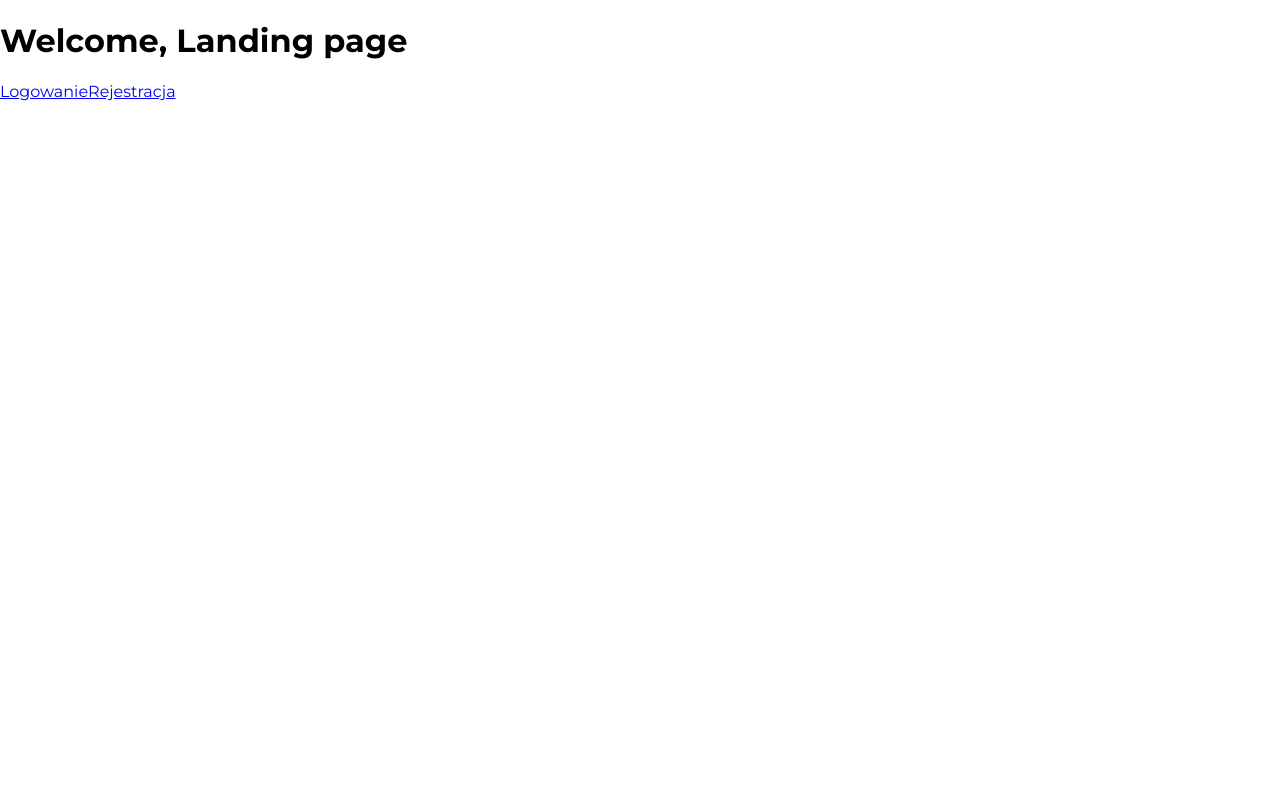
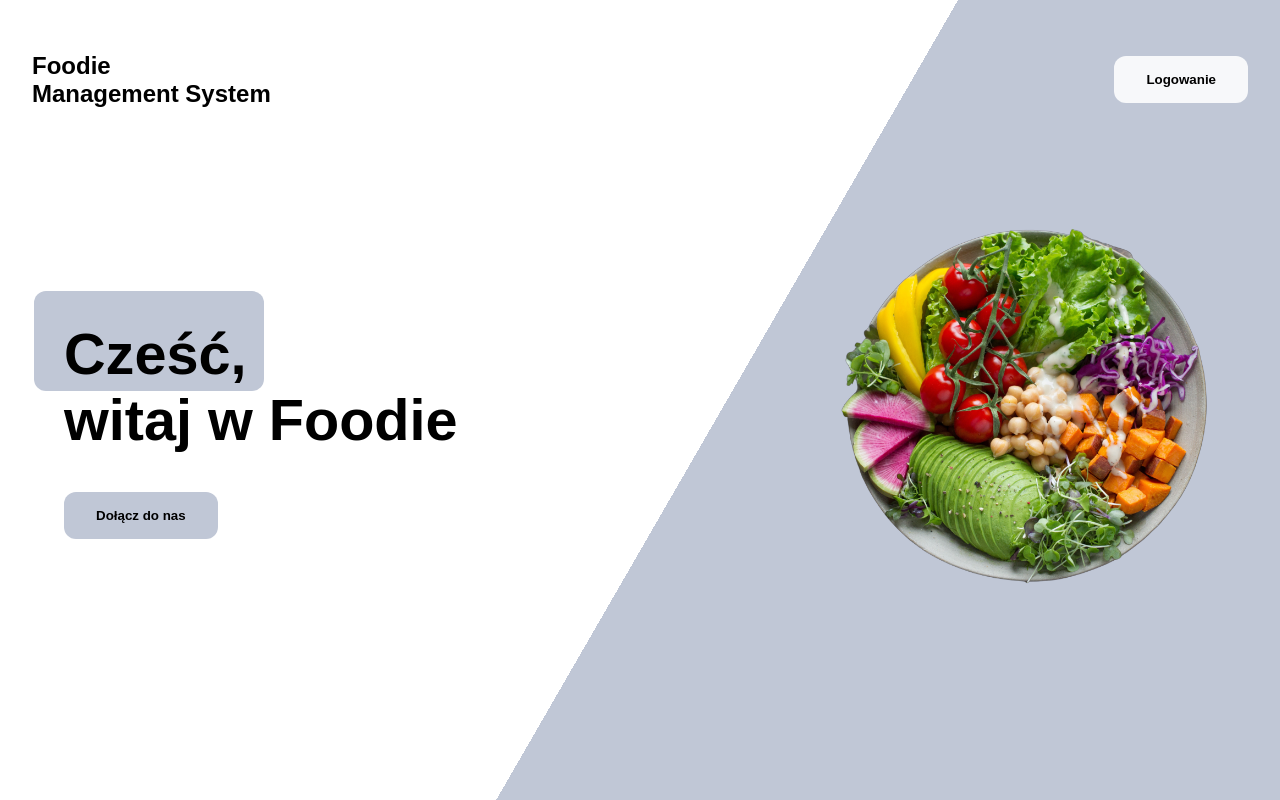
Before and after one commit to Krzysiekksi6/FMS-Frontend, a React (Vite) app: page / in a window 1280 px wide. Built offline with nearby package versions, Linux system fonts and the light colour scheme; no server answers.

Commit message:
feature/landing page final

```diff
--- /dev/null
+++ b/src/views/Layout/Layout.styles.ts
@@ -0,0 +1,82 @@
+import styled from "styled-components";
+
+export const Wrapper = styled.main`
+  background-color: unset;
+  height: 100vh;
+  background-image: linear-gradient(
+    120deg,
+    rgb(255, 255, 255),
+    rgb(255, 255, 255) 55%,
+    #c0c7d6 55%,
+    #c0c7d6
+  );
+`;
+
+export const Navbar_Wrapper = styled.nav`
+  display: flex;
+  justify-content: space-between;
+  align-items: center;
+  padding: 2rem;
+`;
+
+export const Logo_Wrapper = styled.div``;
+export const Actions_Wrapper = styled.div``;
+
+export const Title = styled.h1`
+  font-size: 3.6rem;
+  position: relative;
+  z-index: 1;
+
+  &::before {
+    content: "";
+    position: absolute;
+    background-color: #c0c7d6;
+    width: 230px;
+    height: 100px;
+    left: -30px;
+    top: -30px;
+    z-index: -1;
+    border-radius: 12px;
+  }
+`;
+
+export const Register_Button = styled.button`
+  background-color: #c0c7d6;
+  padding: 1rem 2rem;
+  border-radius: 12px;
+  border: none;
+  a {
+    text-decoration: none;
+    color: black;
+    font-weight: bold;
+  }
+`;
+
+export const Login_Button = styled.button`
+  background-color: #f7f8fa;
+  padding: 1rem 2rem;
+  border-radius: 12px;
+  border: none;
+  a {
+    text-decoration: none;
+    color: black;
+    font-weight: bold;
+  }
+`;
+
+export const Header_Wrapper = styled.header`
+  padding: 4rem;
+  display: flex;
+  justify-content: space-between;
+  align-items: center;
+`;
+
+export const ImageWrapper = styled.div`
+  display: flex;
+  justify-content: flex-end;
+  align-items: center;
+  img {
+    display: block;
+    width: 55%;
+  }
+`;
--- a/src/views/Layout/Layout.tsx
+++ b/src/views/Layout/Layout.tsx
@@ -1,13 +1,48 @@
 import { Link } from "react-router-dom";
+import {
+  Actions_Wrapper,
+  Header_Wrapper,
+  Login_Button,
+  Register_Button,
+  Logo_Wrapper,
+  Navbar_Wrapper,
+  Title,
+  Wrapper,
+  ImageWrapper,
+} from "./Layout.styles";
+import Image from "src/assets/img/about-background-image.png";
 
 const Layout = () => {
   return (
-    <main>
-      <h1>Welcome, Landing page</h1>
-      <Link to={"login"}>Logowanie</Link>
-
-      <Link to={"register"}>Rejestracja</Link>
-    </main>
+    <Wrapper>
+      <Navbar_Wrapper>
+        <Logo_Wrapper>
+          <h1>
+            Foodie <br /> Management System
+          </h1>
+        </Logo_Wrapper>
+        <Actions_Wrapper>
+          <Login_Button>
+            <Link to={"login"}>Logowanie</Link>
+          </Login_Button>
+        </Actions_Wrapper>
+      </Navbar_Wrapper>
+      <Header_Wrapper>
+        <div className="hello">
+          <Title>
+            Cześć, <br></br>witaj w Foodie
+          </Title>
+          <Register_Button>
+            <Link to={"register"}>Dołącz do nas</Link>
+          </Register_Button>
+        </div>
+        <div className="hi">
+          <ImageWrapper>
+            <img src={Image} alt="" />
+          </ImageWrapper>
+        </div>
+      </Header_Wrapper>
+    </Wrapper>
   );
 };
 
```
Also changed, not shown: src/assets/img/about-background-image.png (added).
